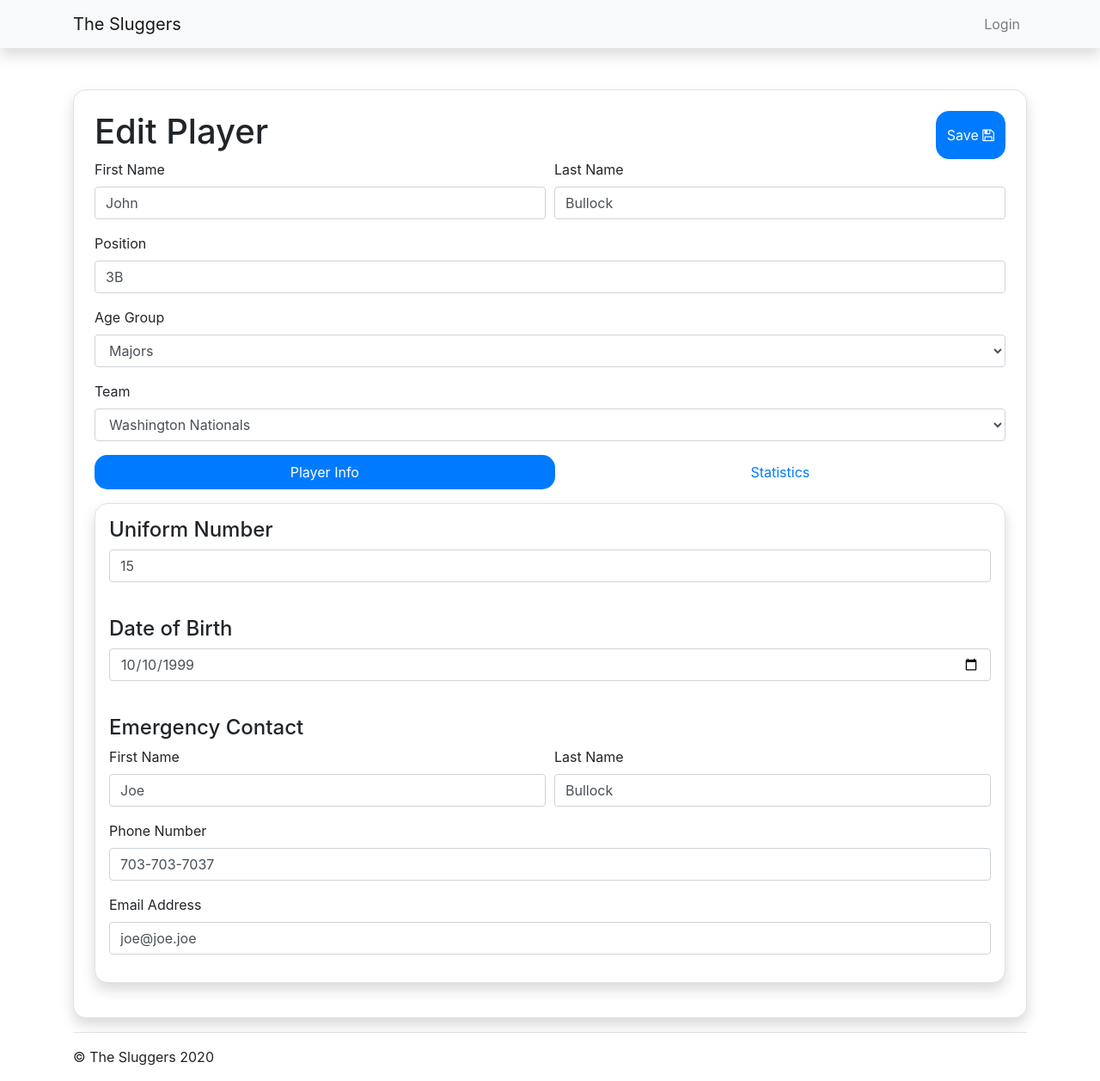
After one commit to EliasHaddad00/Baseball_Database_cs4750, a Django app: page /player/edit/ in a window 1280 px wide. The commit adds this page. Shown: the whole page at 86% size. Run offline with Django 3.2, Linux system fonts and the light colour scheme; parts of the project's set-up code (start-up, migrations or seed data) failed here and were passed over; some libraries are stand-ins or nearby versions.

Commit message:
player edit

```diff
--- a/account/templates/account/create.html
+++ b/account/templates/account/create.html
@@ -12,7 +12,7 @@
                 <label for="fname">First Name</label>
                 <input type="text" class="form-control" id="fname" name="first_name">
             </div>
-            <div class="col from-group">
+            <div class="col form-group">
                 <label for="lname">Last Name</label>
                 <input type="text" class="form-control" id="lname" name="last_name">
             </div>
--- /dev/null
+++ b/player/templates/player/edit.html
@@ -0,0 +1,137 @@
+{% extends 'sluggers/base.html' %}
+
+{% block content %}
+<div class="card shadow p-4 border rounded-corner mt-5">
+    <form method='POST' action="{% url 'player:edit' %}">
+        {% csrf_token %}
+        <div class="d-flex flex-horizontal justify-content-between">
+            <h1>Edit Player</h1>
+            <button type="submit" class="btn btn-primary rounded-corner">Save <i class="fa fa-floppy-o"></i></button>
+        </div>
+        <div class="form-row">
+            <div class="col form-group">
+                <label for="fname">First Name</label>
+                <input type="text" class="form-control" id="fname" name="first_name" value="John">
+            </div>
+            <div class="col form-group">
+                <label for="lname">Last Name</label>
+                <input type="text" class="form-control" id="lname" name="last_name" value="Bullock">
+            </div>
+        </div>
+
+        <div class="form-group">
+            <label for="postition">Position</label>
+            <input type="text" class="form-control" id="postition" name="postition" value="3B">
+        </div>
+
+        <div class="form-group">
+            <label for="agegroup">Age Group</label>
+            <select class="form-control" id="agegroup">
+              <option>Majors</option>
+              <option>Minors</option>
+            </select>
+        </div>
+        <div class="form-group">
+            <label for="team">Team</label>
+            <select class="form-control" id="team">
+              <option>Washington Nationals</option>
+              <option>LA Dodgers</option>
+            </select>
+        </div>
+
+        <ul class="nav nav-pills nav-fill mt-3">
+            <li class="nav-item"><a class="nav-link active rounded-corner" data-toggle="tab" href="#playerinfo">Player Info</a></li>
+            <li class="nav-item"><a class="nav-link rounded-corner" data-toggle="tab" href="#stats">Statistics</a></li>
+        </ul>
+        <div class="tab-content mt-3">
+            <div class="tab-pane fade show active" id="playerinfo">
+                <div class="card shadow p-3 border rounded-corner">
+                    <h4>Uniform Number</h4>
+                    <div class="form-group">
+                        <input type="number" class="form-control" id="uniform_number" name="uniform_number" value="15">
+                    </div>
+                    <br>
+
+                    <h4>Date of Birth</h4>
+                    <div class="form-group">
+                        <input type="date" class="form-control" id="dob" name="dob" value="1999-10-10">
+                    </div>
+                    <br>
+
+                    <h4>Emergency Contact</h4>
+                    <div class="form-row">
+                        <div class="col form-group">
+                            <label for="emer_first_name">First Name</label>
+                            <input type="text" class="form-control" id="emer_first_name" name="emer_first_name" value="Joe">
+                        </div>
+                        <div class="col form-group">
+                            <label for="emer_last_name">Last Name</label>
+                            <input type="text" class="form-control" id="emer_last_name" name="emer_last_name" value="Bullock">
+                        </div>
+                    </div>
+                    <div class="form-group">
+                        <label for="emer_phone_number">Phone Number</label>
+                        <input type="tel" class="form-control" id="emer_phone_number" name="emer_phone_number" value="703-703-7037" pattern="[0-9]{3}-[0-9]{3}-[0-9]{4}">
+                    </div>
+                    <div class="form-group">
+                        <label for="emer_email">Email Address</label>
+                        <input type="email" class="form-control" id="emer_email" name="emer_email" value="joe@joe.joe">
+                    </div>
+
+                </div>
+            </div>
+            <div class="tab-pane fade" id="stats">
+                <div class="card shadow p-3 border rounded-corner">
+                    <h4>Pitching</h4>
+                    <table class="table table-striped table-sm left-justify">
+                        <thead>
+                            <th scope="col">&nbsp;</th>
+                            <th scope="col">Total</th>
+                            <th scope="col">Per Game</th>
+                        </thead>
+                        <tr>
+                            <th scope="row">Games Played</th>
+                            <td><input type="number" value="10"></td>
+                            <td>-</td>
+                        </tr>
+                        <tr>
+                            <th scope="row">Innings Pitched</th>
+                            <td><input type="number" value="17"></td>
+                            <td>1.7</td>
+                        </tr>
+                        <tr>
+                            <th scope="row">Hits Allowed</th>
+                            <td><input type="number" value="86"></td>
+                            <td>8.6</td>
+                        </tr>
+                    </table>
+                    <br>
+                    <h4>Fielding</h4>
+                    <table class="table table-striped table-sm left-justify">
+                        <thead>
+                            <th scope="col">&nbsp;</th>
+                            <th scope="col">Total</th>
+                            <th scope="col">Per Game</th>
+                        </thead>
+                        <tr>
+                            <th scope="row">Games Played</th>
+                            <td><input type="number" value="10"></td>
+                            <td>-</td>
+                        </tr>
+                        <tr>
+                            <th scope="row">At Bats</th>
+                            <td><input type="number" value="36"></td>
+                            <td>3.6</td>
+                        </tr>
+                        <tr>
+                            <th scope="row">Singles</th>
+                            <td><input type="number" value="12"></td>
+                            <td>1.2</td>
+                        </tr>
+                    </table>
+                </div>
+            </div>
+        </div>
+    </form>
+</div>
+{% endblock %}
--- a/player/urls.py
+++ b/player/urls.py
@@ -5,4 +5,5 @@ app_name = "player"
 
 urlpatterns = [
     path('', views.view, name='view'),
+    path('edit/', views.edit, name='edit'),
 ]
--- a/player/views.py
+++ b/player/views.py
@@ -1,4 +1,11 @@
-from django.shortcuts import render
+from django.shortcuts import render, redirect, reverse
 
 def view(request):
     return render(template_name='player/view.html', request=request)
+
+def edit(request):
+    if request.method == "GET":
+        return render(template_name='player/edit.html', request=request)
+
+    if request.method == 'POST':
+        return redirect(reverse('team:view'))
```
Also changed, not shown: team/templates/team/view.html (+16 -5 lines).
